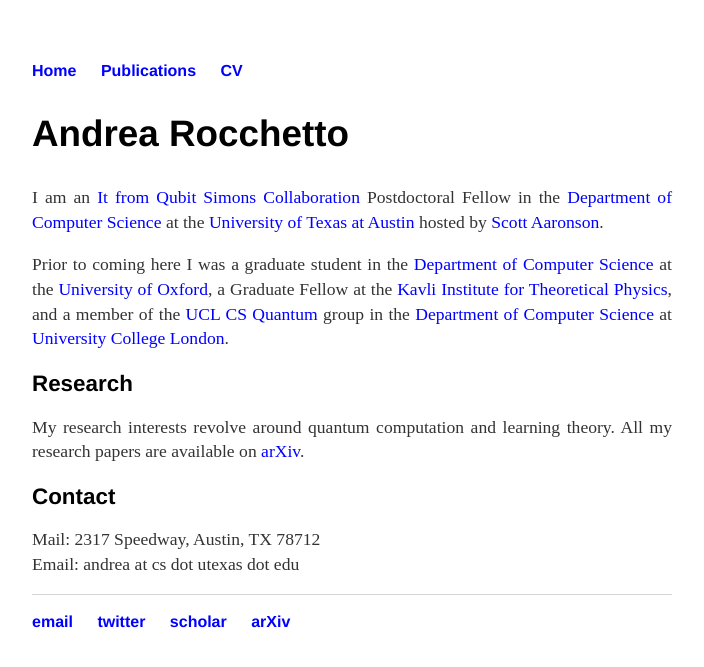
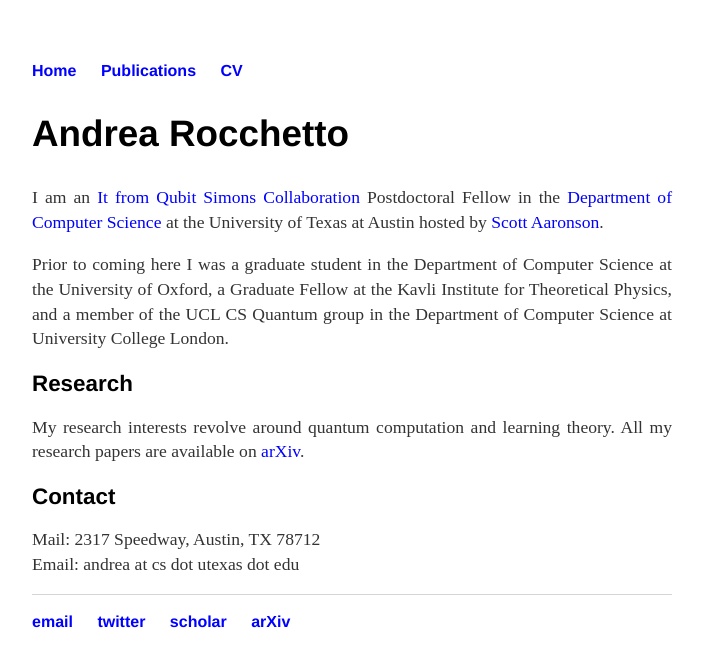
Before and after one commit to andrearocchetto/andrearocchetto.github.io, a Jekyll site: the page built from index.html, in a window 1280 px wide. Shown: the top 667 px of the page, without its empty margins (288-992 px from the left). Built offline with Jekyll 4.4.1, drawn with Linux system fonts in a browser that asks for light colours; part of the change alters nothing that is shown.

```diff
--- a/index.html
+++ b/index.html
@@ -5,9 +5,9 @@ title: Andrea Rocchetto
 <div class="blurb">
 	<h2>Andrea Rocchetto</h2>
 	<p></p>
-	<p>I am an <a href="https://www.simonsfoundation.org/team/andrea-rocchetto/">It from Qubit Simons Collaboration</a>  Postdoctoral Fellow in the <a href="https://www.cs.utexas.edu/">Department of Computer Science</a> at the <a href="https://www.utexas.edu/">University of Texas at Austin</a> hosted by <a href="https://www.scottaaronson.com/">Scott Aaronson</a>.
+	<p>I am an <a href="https://www.simonsfoundation.org/team/andrea-rocchetto/">It from Qubit Simons Collaboration</a>  Postdoctoral Fellow in the <a href="https://www.cs.utexas.edu/">Department of Computer Science</a> at the University of Texas at Austin hosted by <a href="https://www.scottaaronson.com/">Scott Aaronson</a>.
 	<p></p>
-	<p>Prior to coming here I was a graduate student in the <a href="http://www.cs.ox.ac.uk/">Department of Computer Science</a> at the <a href="http://www.ox.ac.uk/">University of Oxford</a>, a Graduate Fellow at the <a href="https://www.kitp.ucsb.edu/">Kavli Institute for Theoretical Physics</a>, and a member of the <a href="https://quantum.cs.ucl.ac.uk/">UCL CS Quantum</a> group  in the <a href="http://www.cs.ucl.ac.uk/home/">Department of Computer Science</a> at <a href="http://www.ucl.ac.uk/">University College London</a>.</p>
+	<p>Prior to coming here I was a graduate student in the Department of Computer Science at the University of Oxford, a Graduate Fellow at the Kavli Institute for Theoretical Physics, and a member of the UCL CS Quantum group  in the Department of Computer Science at University College London.</p>
 	<h4>Research</h4>
 	<p>My research interests revolve around quantum computation and learning theory. All my research papers are available on <a href="https://arxiv.org/search/?searchtype=author&query=Rocchetto%2C+A">arXiv</a>.</p>
 	  </body>
```
